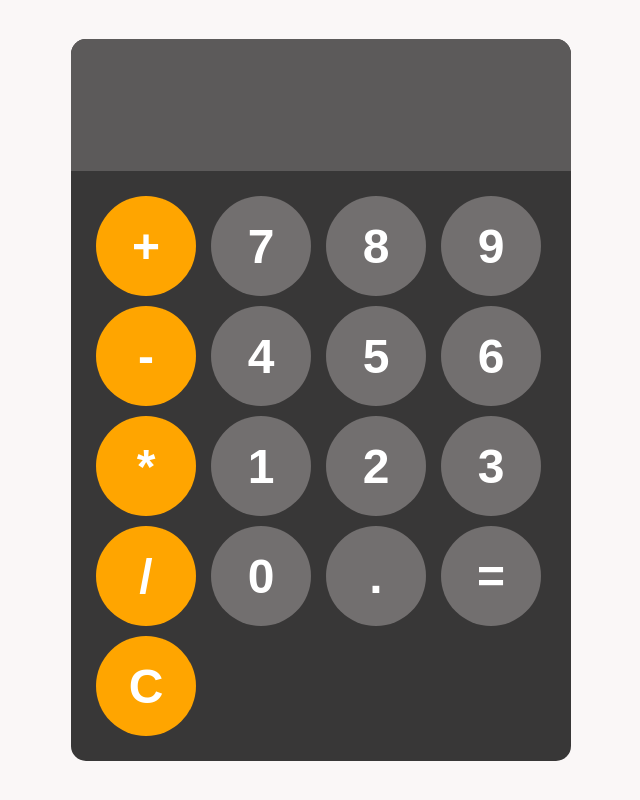
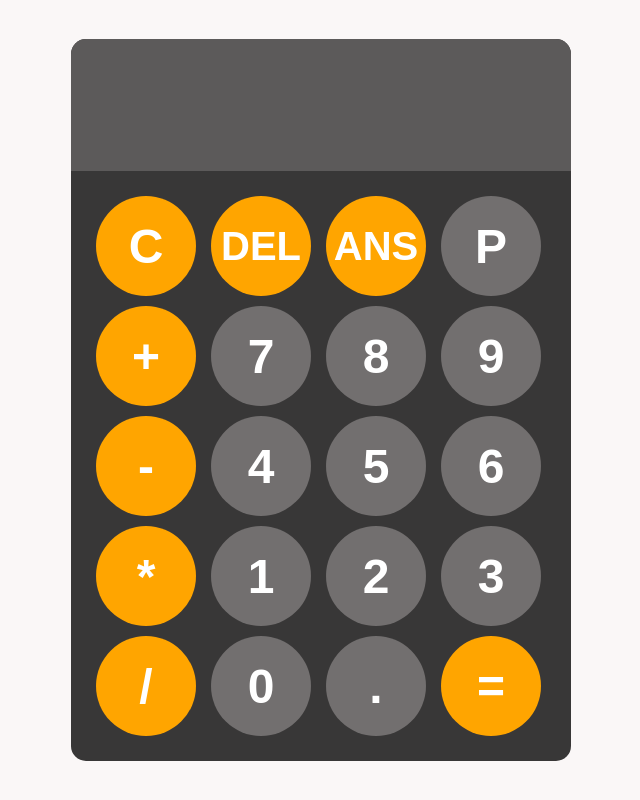
Before and after one commit to mianyay/Calculator, a plain HTML site: page index.html in a window 1280 px wide. Shown: the whole page, without its empty margins (319-959 px from the left). Drawn offline with Linux system fonts and the light colour scheme.

Commit message:
delete button

```diff
--- a/index.html
+++ b/index.html
@@ -11,6 +11,10 @@
     <div id="calculator">
         <input id="display" readonly>
         <div id="keys">
+            <button onclick="clearDisplay()" class="operator-btn">C</button>
+            <button onclick="backspace()" class="word">DEL</button>
+            <button onclick="answer()" class="word">ANS</button>
+            <button onclick="appendToDisplay('P')">P</button>
             <button onclick="appendToDisplay('+')" class="operator-btn">+</button>
             <button onclick="appendToDisplay('7')">7</button>
             <button onclick="appendToDisplay('8')">8</button>
@@ -26,8 +30,7 @@
             <button onclick="appendToDisplay('/')" class="operator-btn">/</button>
             <button onclick="appendToDisplay('0')">0</button>
             <button onclick="appendToDisplay('.')">.</button>
-            <button onclick="calculate()">=</button>
-            <button onclick="clearDisplay()" class="operator-btn">C</button>
+            <button onclick="calculate()" class="operator-btn">=</button>
         </div>
     </div>
 
--- a/script.js
+++ b/script.js
@@ -4,15 +4,23 @@ function appendToDisplay(input) {
     display.value += input;
 }
 
-function clearDIsplay() {
+function clearDisplay() {
     display.value = "";
 }
 
 function calculate() {
     try {
-        display.value = eval(display.value);
+        display.value = String(eval(display.value));
     }
     catch(error) {
         display.value = "Error";
     }
 }
+
+function backspace(input) {
+    if (display.value === "Error") {
+        display.value = "";
+    } else {
+    display.value = display.value.slice(0, -1)
+    }
+}
--- a/style.css
+++ b/style.css
@@ -52,14 +52,18 @@ button:active {
     background-color: rgb(82, 79, 79);
 }
 
-.operator-btn {
+.operator-btn, .word {
     background-color: orange;
 }
 
-.operator-btn:hover {
+.operator-btn:hover, .word:hover {
     background-color: rgb(214, 140, 3);
 }
 
-.operator-btn:active {
+.operator-btn:active, .word:active {
     background-color: rgb(184, 122, 8);
 }
+
+.word {
+    font-size: 40px;
+}
```
